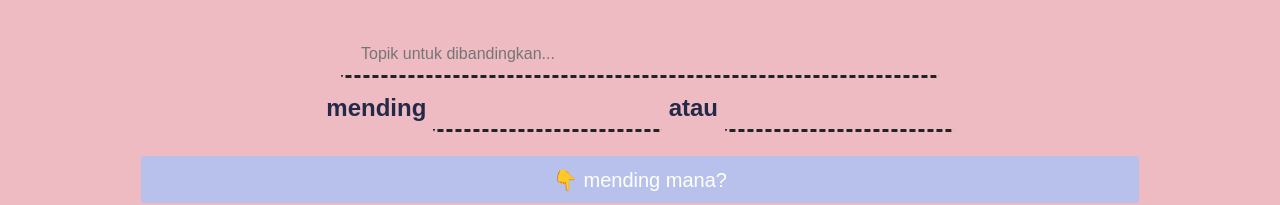
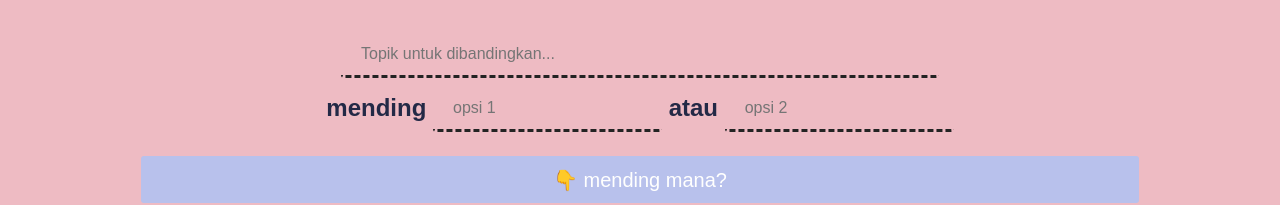
Before and after one commit to rizafahmi/gemini-for-web-dev, a website: page public/index.html in a window 1280 px wide. Shown: the top 205 px of the page. Drawn offline with Linux system fonts and the light colour scheme; no server answers; a web font is replaced by a local one.

Commit message:
Add form placeholder

```diff
--- a/public/index.html
+++ b/public/index.html
@@ -134,8 +134,8 @@
     </div>
 
     <div class="options">
-      <span>mending</span> <input type="text" name="option1" id="option1" required />
-      atau <input type="text" name="option2" id="option2" required />
+      <span>mending</span> <input type="text" name="option1" id="option1" placeholder="opsi 1" required />
+      atau <input type="text" name="option2" id="option2" placeholder="opsi 2" required />
     </div>
 
     <div class="action">
```
Also changed, not shown: README.md.
